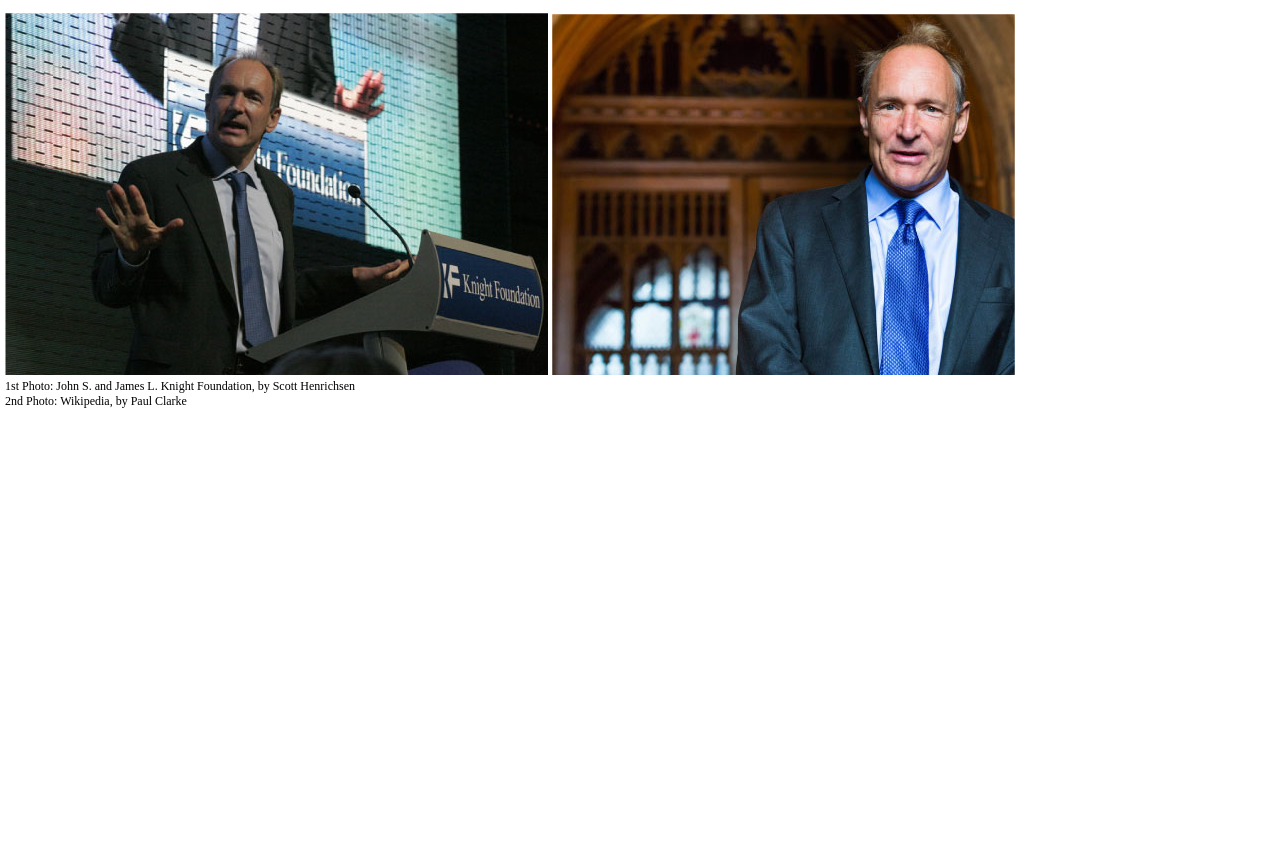
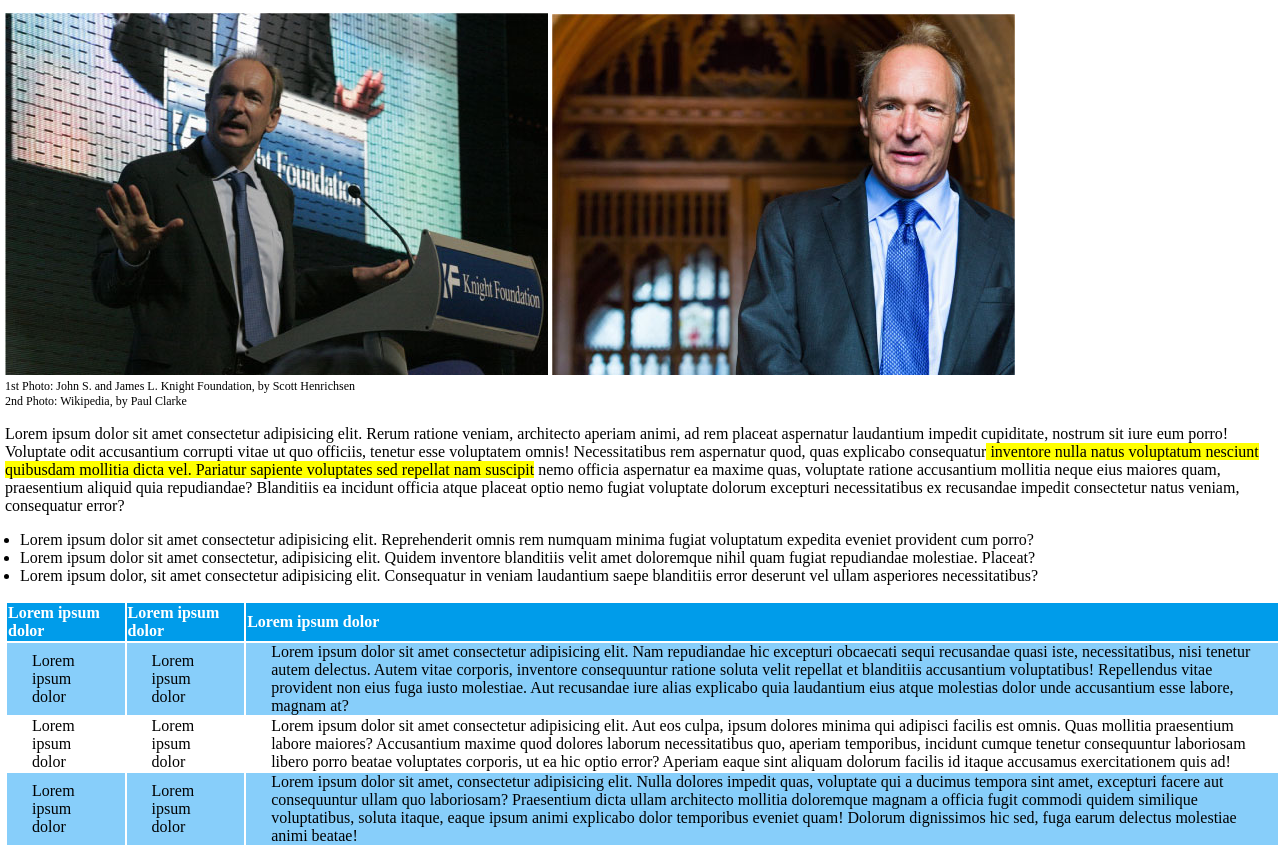
Before and after one commit to Simone-Domenici/html-css-booleaner, a plain HTML site: page index.html in a window 1280 px wide. Shown: the part 181-1028 px from the top of the page. Before the commit the page ends 800 px from the top, so only its background shows below. Drawn offline with Linux system fonts and the light colour scheme.

Commit message:
ADD list and table

```diff
--- a/css/app.css
+++ b/css/app.css
@@ -38,3 +38,25 @@ h1 {
 figcaption {
     font-size: 12px;
 }
+
+main , footer {
+    margin-left: 5px;
+}
+
+.list {
+    padding-left: 15px;
+}
+
+thead {
+    background-color: #009cea;
+    color: white;
+    text-align: left;
+}
+
+td {
+    padding: 0 25px;
+}
+
+.first-row , .third-row {
+    background-color: lightskyblue;
+}
--- a/index.html
+++ b/index.html
@@ -8,12 +8,14 @@
 </head>
 <body>
     <header>
+        <!-- Banda superiore -->
         <div class="header-top">
             <img src="img/logo.svg" alt="Logo The Booleaner">
         </div>
         <h1>Internet deve essere al servizio del "bene pubblico": il manifesto di Tim Berners-Lee</h1>
         <h3 class="references">Scritto da <a class="link" href="#"> The Booleaner</a></h3>
         <p class="references">il 10/10/2020</p>
+        <!-- Foto Tim Berners-Lee -->
         <figure class="tim-img">
             <img src="img/tim-1.jpg" alt="Tim Berners-Lee durante una conferenza">
             <img src="img/tim-2.jpg" alt="Foto Wikipedia di Tim Berners-Lee">
@@ -23,5 +25,44 @@
             </figcaption>
         </figure>
     </header>
+    <main>
+        <!-- Testo principale -->
+        <p>
+            Lorem ipsum dolor sit amet consectetur adipisicing elit. Rerum ratione veniam, architecto aperiam animi, ad rem placeat aspernatur laudantium impedit cupiditate, nostrum sit iure eum porro! Voluptate odit accusantium corrupti vitae ut quo officiis, tenetur esse voluptatem omnis! Necessitatibus rem aspernatur quod, quas explicabo consequatur<mark> inventore nulla natus voluptatum nesciunt quibusdam mollitia dicta vel. Pariatur sapiente voluptates sed repellat nam suscipit</mark> nemo officia aspernatur ea maxime quas, voluptate ratione accusantium mollitia neque eius maiores quam, praesentium aliquid quia repudiandae? Blanditiis ea incidunt officia atque placeat optio nemo fugiat voluptate dolorum excepturi necessitatibus ex recusandae impedit consectetur natus veniam, consequatur error?
+        </p>
+        <!-- Lista -->
+         <ul class="list">
+            <li>Lorem ipsum dolor sit amet consectetur adipisicing elit. Reprehenderit omnis rem numquam minima fugiat voluptatum expedita eveniet provident cum porro?</li>
+            <li>Lorem ipsum dolor sit amet consectetur, adipisicing elit. Quidem inventore blanditiis velit amet doloremque nihil quam fugiat repudiandae molestiae. Placeat?</li>
+            <li>Lorem ipsum dolor, sit amet consectetur adipisicing elit. Consequatur in veniam laudantium saepe blanditiis error deserunt vel ullam asperiores necessitatibus?</li>
+         </ul>
+         <!-- Tabella -->
+          <table>
+            <thead>
+                <tr>
+                    <th>Lorem ipsum dolor</th>
+                    <th>Lorem ipsum dolor</th>
+                    <th>Lorem ipsum dolor</th>
+                </tr>
+            </thead>
+            <tbody>
+                <tr class="first-row">
+                    <td>Lorem ipsum dolor</td>
+                    <td>Lorem ipsum dolor</td>
+                    <td>Lorem ipsum dolor sit amet consectetur adipisicing elit. Nam repudiandae hic excepturi obcaecati sequi recusandae quasi iste, necessitatibus, nisi tenetur autem delectus. Autem vitae corporis, inventore consequuntur ratione soluta velit repellat et blanditiis accusantium voluptatibus! Repellendus vitae provident non eius fuga iusto molestiae. Aut recusandae iure alias explicabo quia laudantium eius atque molestias dolor unde accusantium esse labore, magnam at?</td>
+                </tr>
+                <tr>
+                    <td>Lorem ipsum dolor</td>
+                    <td>Lorem ipsum dolor</td>
+                    <td>Lorem ipsum dolor sit amet consectetur adipisicing elit. Aut eos culpa, ipsum dolores minima qui adipisci facilis est omnis. Quas mollitia praesentium labore maiores? Accusantium maxime quod dolores laborum necessitatibus quo, aperiam temporibus, incidunt cumque tenetur consequuntur laboriosam libero porro beatae voluptates corporis, ut ea hic optio error? Aperiam eaque sint aliquam dolorum facilis id itaque accusamus exercitationem quis ad!</td>
+                </tr>
+                <tr class="third-row">
+                    <td>Lorem ipsum dolor</td>
+                    <td>Lorem ipsum dolor</td>
+                    <td>Lorem ipsum dolor sit amet, consectetur adipisicing elit. Nulla dolores impedit quas, voluptate qui a ducimus tempora sint amet, excepturi facere aut consequuntur ullam quo laboriosam? Praesentium dicta ullam architecto mollitia doloremque magnam a officia fugit commodi quidem similique voluptatibus, soluta itaque, eaque ipsum animi explicabo dolor temporibus eveniet quam! Dolorum dignissimos hic sed, fuga earum delectus molestiae animi beatae!</td>
+                </tr>
+            </tbody>
+          </table>
+    </main>
 </body>
 </html>
```
